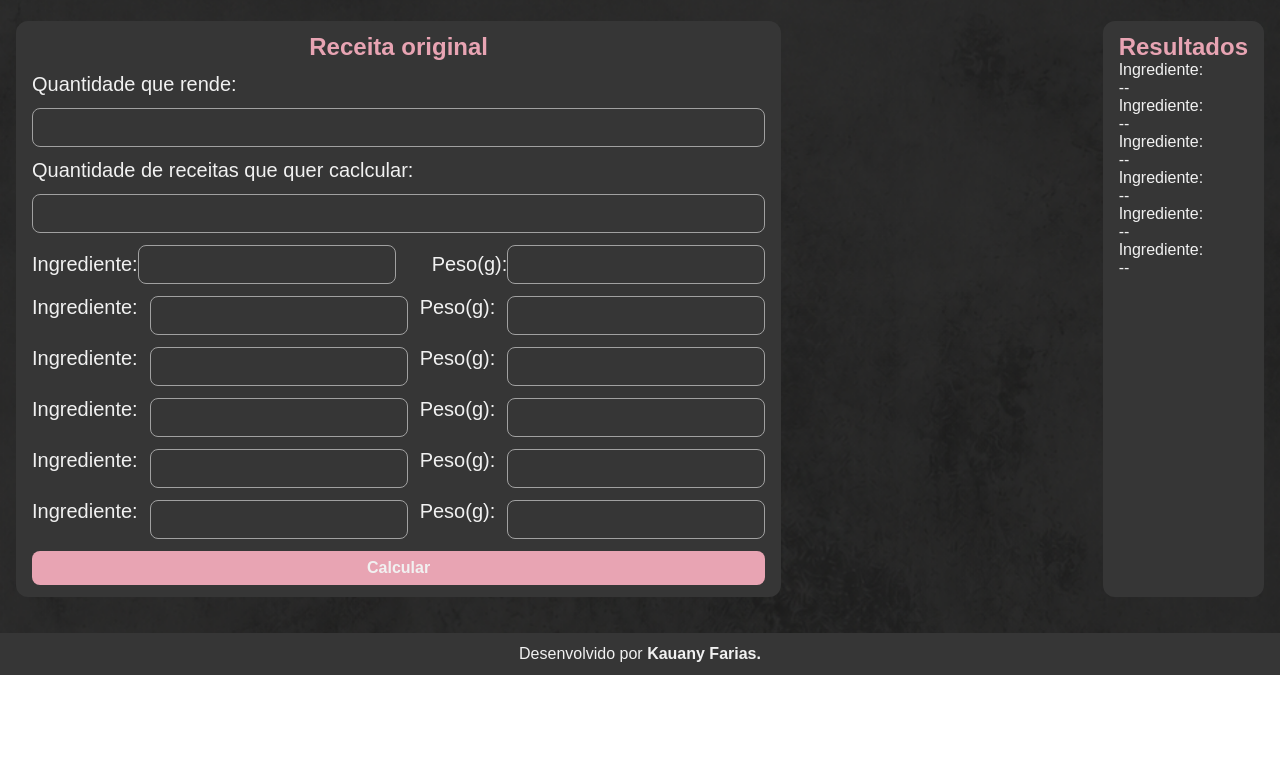
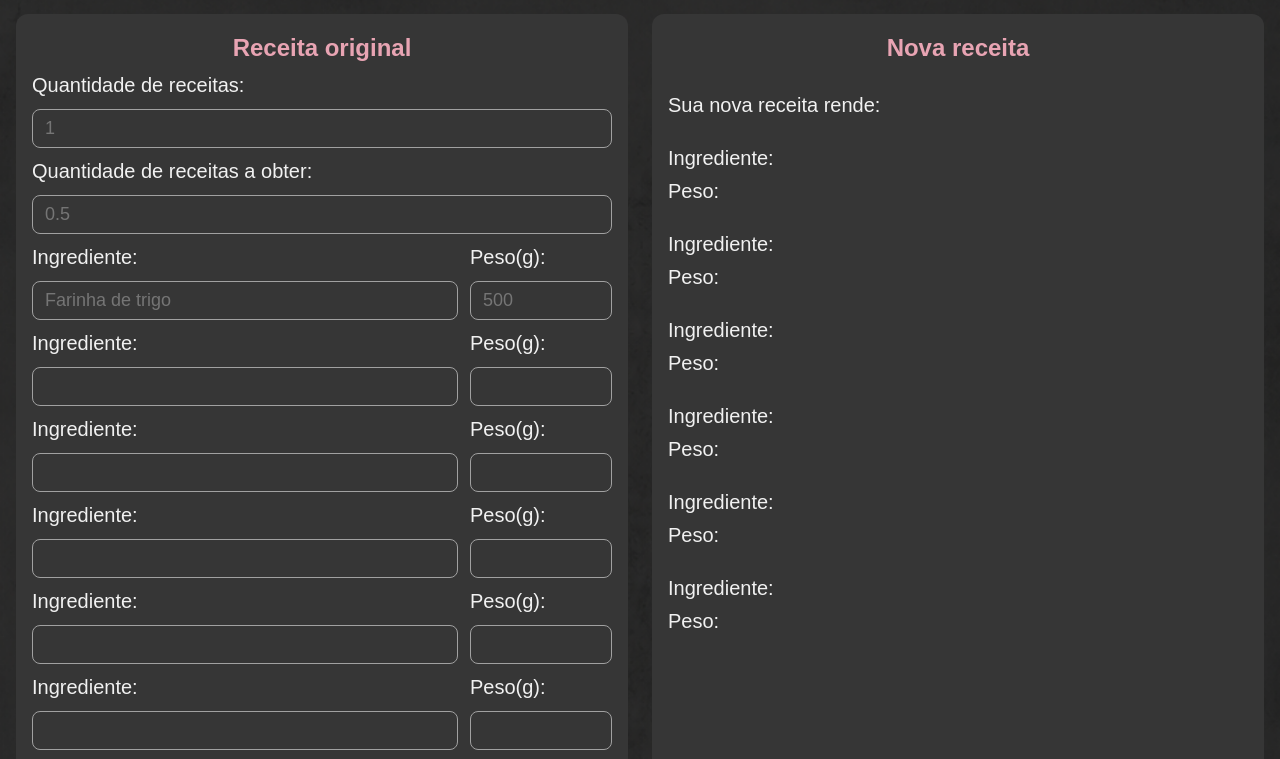
Before and after one commit to kauanyfarias/proporcao-de-receita, a plain HTML site: page index.html in a window 1280 px wide. Shown: the part 225-984 px from the top of the page. Before the commit the page ends 900 px from the top, so only its background shows below. Drawn offline with Linux system fonts and the light colour scheme.

Commit message:
javascript adicionado

```diff
--- a/index.html
+++ b/index.html
@@ -5,97 +5,118 @@
     <meta name="viewport" content="width=device-width, initial-scale=1.0">
     <title>Kaprila Doces</title>
     <link rel="stylesheet" href="./style.css">
+    <link rel="shortcut icon" href="./imagens/favicon.png" type="image/x-icon">
 </head>
 <body>
     <header>
-        <img src="./imagens/kaprila-doces-logo.png" alt="Logo Kaprila Doces">
+        <img src="./imagens/logo-kaprila-doces.png" alt="Logo Kaprila Doces">
     </header>
     <main>
         <h1>Proporção de receitas</h1>
-        <div id="container">
-            <section id="informacao">
+        <section id="container">
+            <article id="receita-original">
                 <h2>Receita original</h2>
 
-                <label for="qtd-de-receitas">Quantidade que rende:</label>
-                <input type="number" id="qtd-de-receitas" required>
-                <label for="qtd-de-receitas-futuras">Quantidade de receitas que quer caclcular:</label>
-                <input type="text" id="qtd-de-receitas-futuras" required>
+                <label for="qtd-de-receitas">Quantidade de receitas:</label>
+                <input type="number" id="qtd-de-receitas" required placeholder="1">
+                <label for="qtd-de-receitas-futuras">Quantidade de receitas a obter:</label>
+                <input type="number" id="qtd-de-receitas-futuras" required placeholder="0.5">
 
                 <div class="produto-quantidade">
                     <div class="ingrediente">
                         <label for="ingrediente1">Ingrediente:</label>
-                        <input type="text" id="ingrediente1" required>
+                        <input type="text" id="ingrediente1" required placeholder="Farinha de trigo">
                     </div>
                     <div class="peso">
                         <label for="peso1">Peso(g):</label>
-                        <input type="number" id="peso1" required>
+                        <input type="number" id="peso1" required placeholder="500">
                     </div>
                 </div>
                 <div class="produto-quantidade">
+                    <div class="ingrediente">
                         <label for="ingrediente2">Ingrediente:</label>
                         <input type="text" id="ingrediente2">
+                    </div>
+                    <div class="peso">
                         <label for="peso2">Peso(g):</label>
                         <input type="number" id="peso2">
                     </div>
+                </div>
                 <div class="produto-quantidade">
+                    <div class="ingrediente">
                         <label for="ingrediente3">Ingrediente:</label>
                         <input type="text" id="ingrediente3">
+                    </div>
+                    <div class="peso">
                         <label for="peso3">Peso(g):</label>
                         <input type="number" id="peso3">
                     </div>
+                </div>
                 <div class="produto-quantidade">
+                    <div class="ingrediente">
                         <label for="ingrediente4">Ingrediente:</label>
                         <input type="text" id="ingrediente4">
+                    </div>
+                    <div class="peso">
                         <label for="peso4">Peso(g):</label>
                         <input type="number" id="peso4">
                     </div>
+                </div>
                 <div class="produto-quantidade">
+                    <div class="ingrediente">
                         <label for="ingrediente5">Ingrediente:</label>
                         <input type="text" id="ingrediente5">
+                    </div>
+                    <div class="peso">
                         <label for="peso5">Peso(g):</label>
                         <input type="number" id="peso5">
                     </div>
+                </div>
                 <div class="produto-quantidade">
+                    <div class="ingrediente">
                         <label for="ingrediente6">Ingrediente:</label>
                         <input type="text" id="ingrediente6">
+                    </div>
+                    <div class="peso">
                         <label for="peso6">Peso(g):</label>
                         <input type="number" id="peso6">
                     </div>
+                </div>
                 <button id="calcular">Calcular</button>
-            </section>
-            <section id="resultados">
-                <h2>Resultados</h2>
+            </article>
+            <article id="nova-receita">
+                <h2>Nova receita</h2>
+                <p id="redimento-nova-receita">Sua nova receita rende:</p>
                 <div>
-                    <p>Ingrediente:</p>
-                    <p>--</p>
+                    <p id="novo-ingrediente1">Ingrediente:</p>
+                    <p id="novo-peso1">Peso:</p>
                 </div>
                 <div>
-                    <p>Ingrediente:</p>
-                    <p>--</p>
+                    <p id="novo-ingrediente2">Ingrediente:</p>
+                    <p id="novo-peso2">Peso:</p>
                 </div>
                 <div>
-                    <p>Ingrediente:</p>
-                    <p>--</p>
+                    <p id="novo-ingrediente3">Ingrediente:</p>
+                    <p id="novo-peso3">Peso:</p>
                 </div>
                 <div>
-                    <p>Ingrediente:</p>
-                    <p>--</p>
+                    <p id="novo-ingrediente4">Ingrediente:</p>
+                    <p id="novo-peso4">Peso:</p>
                 </div>
                 <div>
-                    <p>Ingrediente:</p>
-                    <p>--</p>
+                    <p id="novo-ingrediente5">Ingrediente:</p>
+                    <p id="novo-peso5">Peso:</p>
                 </div>
                 <div>
-                    <p>Ingrediente:</p>
-                    <p>--</p>
+                    <p id="novo-ingrediente6">Ingrediente:</p>
+                    <p id="novo-peso6">Peso:</p>
                 </div>
+            </article>
         </section>
-        </div>
     </main>
     <footer>
         <p>Desenvolvido por <a href="https://github.com/kauanyfarias" target="_blank">Kauany Farias.</a></p>
     </footer>
-
-
+    <script src="./script.js"></script>
 </body>
 </html>
--- /dev/null
+++ b/script.js
@@ -0,0 +1,66 @@
+/* NÃO DEIXA NÚMEROS ABAIXO DE 0 */
+document.querySelectorAll('input[type="number"]').forEach(input => {
+    input.addEventListener('input', () => {
+    if (input.value < 0) input.value = 0
+    })
+    })
+
+const calcular = document.getElementById('calcular')
+
+calcular.addEventListener('click', () =>{
+    /* RECEITAS */
+    const qtdReceitas = document.getElementById('qtd-de-receitas').value
+    const qtdReceitasFuturas = document.getElementById('qtd-de-receitas-futuras').value
+    /* INGREDIENTES E PESOS ATUAIS*/
+    let ingrediente1 = document.getElementById('ingrediente1').value
+    let peso1 = document.getElementById('peso1').value
+    let ingrediente2 = document.getElementById('ingrediente2').value
+    let peso2 = document.getElementById('peso2').value
+    let ingrediente3 = document.getElementById('ingrediente3').value
+    let peso3 = document.getElementById('peso3').value
+    let ingrediente4 = document.getElementById('ingrediente4').value
+    let peso4 = document.getElementById('peso4').value
+    let ingrediente5 = document.getElementById('ingrediente5').value
+    let peso5 = document.getElementById('peso5').value
+    let ingrediente6 = document.getElementById('ingrediente6').value
+    let peso6 = document.getElementById('peso6').value
+
+    /* CONTA MATEMÁTICAS */
+    let resultNovoPeso1 = (peso1/qtdReceitas)*qtdReceitasFuturas
+    let resultNovoPeso2 = (peso2/qtdReceitas)*qtdReceitasFuturas
+    let resultNovoPeso3 = (peso3/qtdReceitas)*qtdReceitasFuturas
+    let resultNovoPeso4 = (peso4/qtdReceitas)*qtdReceitasFuturas
+    let resultNovoPeso5 = (peso5/qtdReceitas)*qtdReceitasFuturas
+    let resultNovoPeso6 = (peso6/qtdReceitas)*qtdReceitasFuturas
+
+
+    /* NOVOS INGREDIENTES E PESOS */
+    const rendimentoNovaReceita = document.getElementById('redimento-nova-receita')
+    const novoIngrediente1 = document.getElementById('novo-ingrediente1')
+    const novoPeso1 = document.getElementById('novo-peso1')
+    const novoIngrediente2 = document.getElementById('novo-ingrediente2')
+    const novoPeso2 = document.getElementById('novo-peso2')
+    const novoIngrediente3 = document.getElementById('novo-ingrediente3')
+    const novoPeso3 = document.getElementById('novo-peso3')
+    const novoIngrediente4 = document.getElementById('novo-ingrediente4')
+    const novoPeso4 = document.getElementById('novo-peso4')
+    const novoIngrediente5 = document.getElementById('novo-ingrediente5')
+    const novoPeso5 = document.getElementById('novo-peso5')
+    const novoIngrediente6 = document.getElementById('novo-ingrediente6')
+    const novoPeso6 = document.getElementById('novo-peso6')
+
+    /* EXIBIÇÃO DE RESULTADOS */
+    rendimentoNovaReceita.innerText = `Sua nova receita rende: ${qtdReceitasFuturas}`
+    novoIngrediente1.innerText = `Ingrediente: ${ingrediente1}`
+    novoPeso1.innerText = `Peso: ${resultNovoPeso1}`
+    novoIngrediente2.innerText = `Ingrediente: ${ingrediente2}`
+    novoPeso2.innerText = `Peso: ${resultNovoPeso2}`
+    novoIngrediente3.innerText = `Ingrediente: ${ingrediente3}`
+    novoPeso3.innerText = `Peso: ${resultNovoPeso3}`
+    novoIngrediente4.innerText = `Ingrediente: ${ingrediente4}`
+    novoPeso4.innerText = `Peso: ${resultNovoPeso4}`
+    novoIngrediente5.innerText = `Ingrediente: ${ingrediente5}`
+    novoPeso5.innerText = `Peso: ${resultNovoPeso5}`
+    novoIngrediente6.innerText = `Ingrediente: ${ingrediente6}`
+    novoPeso6.innerText = `Peso: ${resultNovoPeso6}`
+})
--- a/style.css
+++ b/style.css
@@ -7,7 +7,7 @@
 }
 
 body{
-    height: 100vh;
+    background-color: #363636;
     background-image: url(./imagens/background-marmorizado.png);
     background-size: cover;
     color: #f1f1f1;
@@ -41,44 +41,47 @@ h1{
     margin-bottom: 36px;
 }
 
-
-/* .container{
+/* ENGLOBA O RECEITA ORIGINAL E OS RESULTADOS */
+section#container{
     display: flex;
-    flex-direction: row wrap;
-    flex: 1 1 800px
-} */
-
-#container{
-    display: flex;
-    flex-flow:row wrap;
-    justify-content: space-between;
+    flex-flow: row wrap;
     gap: 24px;
 }
 
-section{
+article{
     background-color: #363636;
     border-radius: 12px;
-    padding: 12px 16px;
+    padding: 20px 16px;
+    flex: 1 1 340px;
 }
 
 /* DADOS INSERIDOS PELO CLIENTE (Receita original) */
-section#informacao{
+article#receita-original{
     display: flex;
     flex-direction: column;
     gap: 12px;
 }
 
-#informacao div.produto-quantidade{
+div.produto-quantidade{
     display: flex;
-    flex-flow: row wrap;
     gap: 12px;
-    justify-content: space-between;
+    flex: 1;
 }
 
 .ingrediente, .peso{
     display: flex;
-    align-items: center;
-    justify-content: space-between;
+    flex-flow: column nowrap;
+    gap: 12px;
+}
+
+/* CRESCE 3X MAIS DO QUE O PESO */
+.ingrediente{
+    flex: 3;
+}
+
+/* TRÊS VEZES MENOR DO QUE O INGREDIENTE  */
+.peso{
+    flex: 1;
 }
 
 label{
@@ -92,10 +95,20 @@ input{
     background-color: #363636;
     color: #f1f1f1;
     border: 1px solid #a1a1a1;
+    width: 100%;
 }
 
 input:focus{
-    box-shadow: 0 0 0 5px #e8a4b38f;
+    outline: none;
+    border: #E8A4B3;
+    box-shadow: 0 0 5px #E8A4B3;
+}
+
+/* TIRA AS SETINHAS DO NAVEGADOR */
+input[type="number"]::-webkit-inner-spin-button,
+input[type="number"]::-webkit-outer-spin-button {
+  -webkit-appearance: none;
+  margin: 0;
 }
 
 button{
@@ -103,10 +116,27 @@ button{
     border: 0px;
     border-radius: 8px;
     padding: 8px 0;
-    font-size: 16px;
+    font-size: 18px;
     color: #f1f1f1;
     font-weight: bold;
 }
+
+/* RESULTADOS DA NOVA RECEITA */
+#nova-receita{
+    display: flex;
+    flex-direction: column;
+    gap: 20px;
+}
+#nova-receita h2{
+    margin-bottom: 12px;
+}
+
+#nova-receita p{
+    font-size: 20px;
+    margin-bottom: 10px;
+}
+
+
 
 footer a{
     color: #f1f1f1;
```
Also changed, not shown: imagens/favicon.jpeg (added), imagens/favicon.png (added), imagens/kaprila-doces-logo.png (deleted), imagens/logo-kaprila-doces.png (added). Lines whose indentation alone changed are shown as unchanged.
